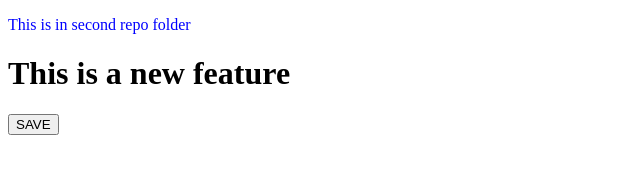
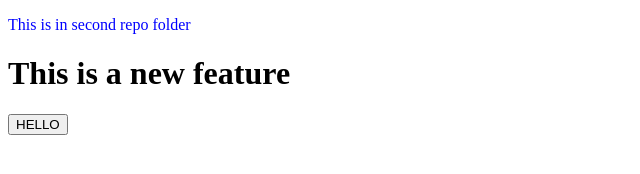
Before and after one commit to Prateek877-git/LocalRepo, a plain HTML site: page index.html in a window 1280 px wide. Shown: the full height of the page, 0-640 px from the left. Drawn offline with Linux system fonts and the light colour scheme.

Commit message:
Add hello

```diff
--- a/index.html
+++ b/index.html
@@ -13,6 +13,6 @@
 <body>
     <p>This is in second repo folder</p>
     <h1>This is a new feature</h1>
-    <button>SAVE</button>
+    <button>HELLO</button>
 </body>
 </html>
```
